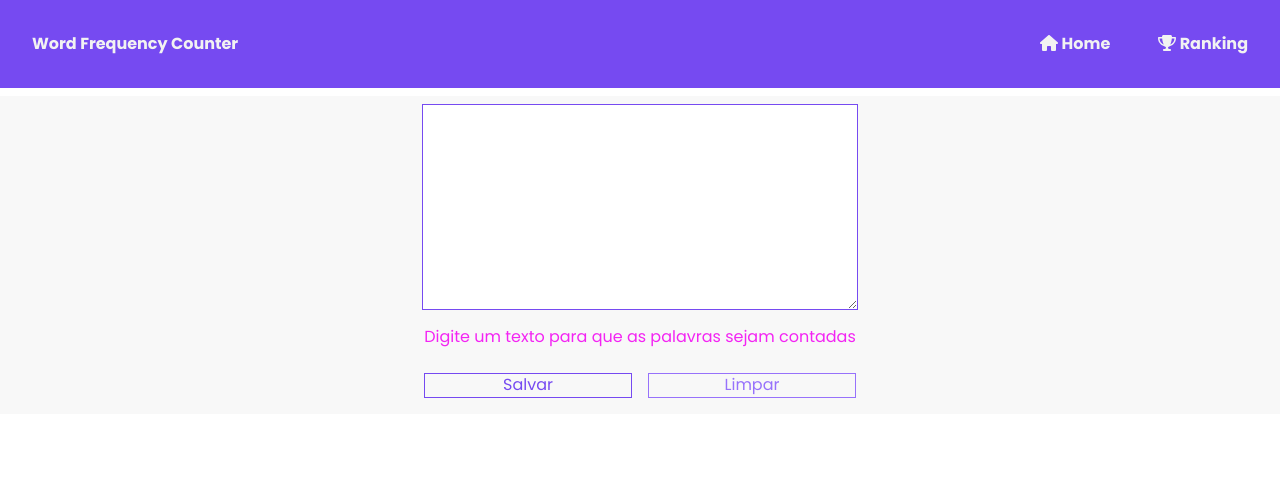
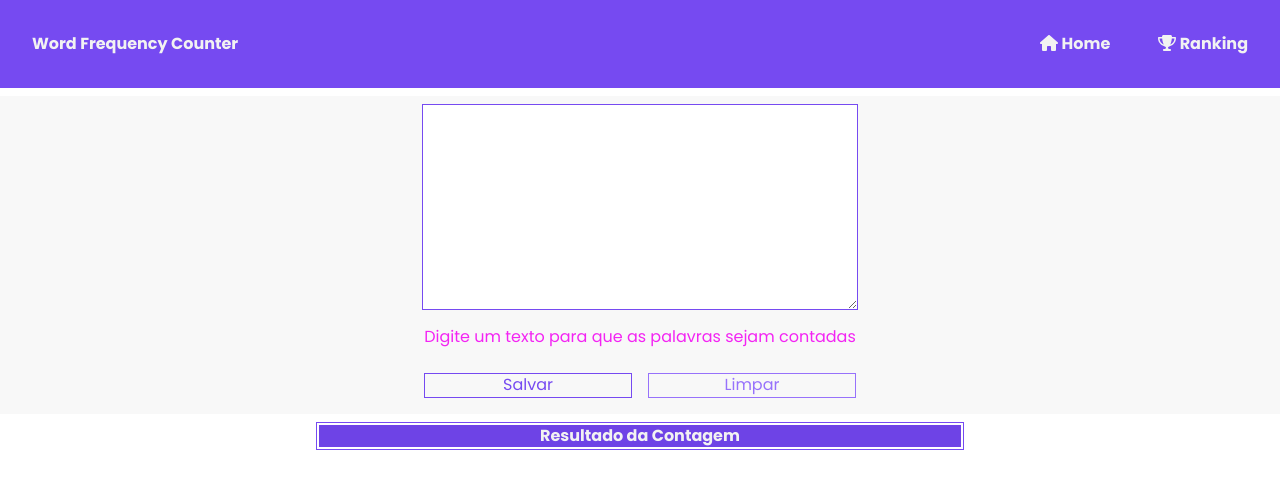
Before and after one commit to kleberMRocha/Tdd-Word-Frequency-App, a Vue app: page / in a window 1280 px wide. Shown: the top 488 px of the page. Built offline with nearby package versions, Linux system fonts and the light colour scheme.

Commit message:
Inicio Tdd componente de tabela

```diff
--- a/src/components/Header.vue
+++ b/src/components/Header.vue
@@ -18,6 +18,7 @@
 
 <script>
 export default {
+  name: 'Header'
 
 }
 </script>
--- /dev/null
+++ b/src/components/TableInfos.vue
@@ -0,0 +1,32 @@
+<template>
+  <table class="table-info">
+    <th>
+      <td>
+        <span>Resultado da Contagem</span>
+      </td>
+    </th>
+  </table>
+</template>
+
+<script>
+export default {
+  name: 'Table'
+
+}
+</script>
+
+<style>
+.table-info{
+  margin: 0 auto;
+  border: 1px #764AF1 solid;
+}
+.table-info th{
+  background: #6e43e6;
+  color: #ffffff;
+  min-width: 50vw;
+  display: flex;
+  justify-content: center;
+  align-items: center;
+}
+
+</style>
--- a/src/components/WordTextArea.vue
+++ b/src/components/WordTextArea.vue
@@ -2,7 +2,6 @@
 <div class="word-container">
   <textarea v-model="wordCount" class="text-area-words" maxlength="250" />
   <span class="info">{{info}}</span>
-  {{wordCountResult}}
   <div class="btn-container">
       <button type="button" data-test-salvar @click="handleShowResult">Salvar</button>
       <button type="button" :disabled="!isFilled" @click="handleCleanWordCount" data-test-limpar>Limpar</button>
@@ -13,6 +12,7 @@
 <script>
 import { ref, computed } from 'vue'
 export default {
+  name: 'TextArea',
   setup (_, { emit }) {
     const wordCount = ref('')
     const info = computed(() => {
--- a/src/router/index.js
+++ b/src/router/index.js
@@ -1,5 +1,6 @@
 import { createRouter, createWebHistory } from 'vue-router'
 import Home from '../views/Home.vue'
+import Ranking from '../views/Ranking.vue'
 
 const routes = [
   {
@@ -10,7 +11,7 @@ const routes = [
   {
     path: '/Ranking',
     name: 'Ranking',
-    component: Home
+    component: Ranking
   }
 ]
 
--- a/src/views/Home.vue
+++ b/src/views/Home.vue
@@ -1,17 +1,28 @@
 <template>
   <div class="home">
-    <WordTextArea />
+    <WordTextArea @showResult="setResult" />
+    <TableInfos />
   </div>
 </template>
 
 <script>
 // @ is an alias to /src
 import WordTextArea from '@/components/WordTextArea.vue'
+import TableInfos from '@/components/TableInfos.vue'
+import { ref } from 'vue'
 
 export default {
   name: 'Home',
   components: {
-    WordTextArea
+    WordTextArea,
+    TableInfos
+  },
+  setup () {
+    const result = ref('')
+    const setResult = (payload) => {
+      result.value = payload.value
+    }
+    return { setResult, result }
   }
 }
 </script>
--- /dev/null
+++ b/src/views/Ranking.vue
@@ -0,0 +1,14 @@
+<template>
+  <div class="Ranking">
+    <h1>Ranking</h1>
+  </div>
+</template>
+
+<script>
+// @ is an alias to /src
+export default {
+  name: 'Ranking',
+  components: {},
+  setup () {}
+}
+</script>
```
Also changed, not shown: 2 other files (tests, documents, lock files or other folders).
